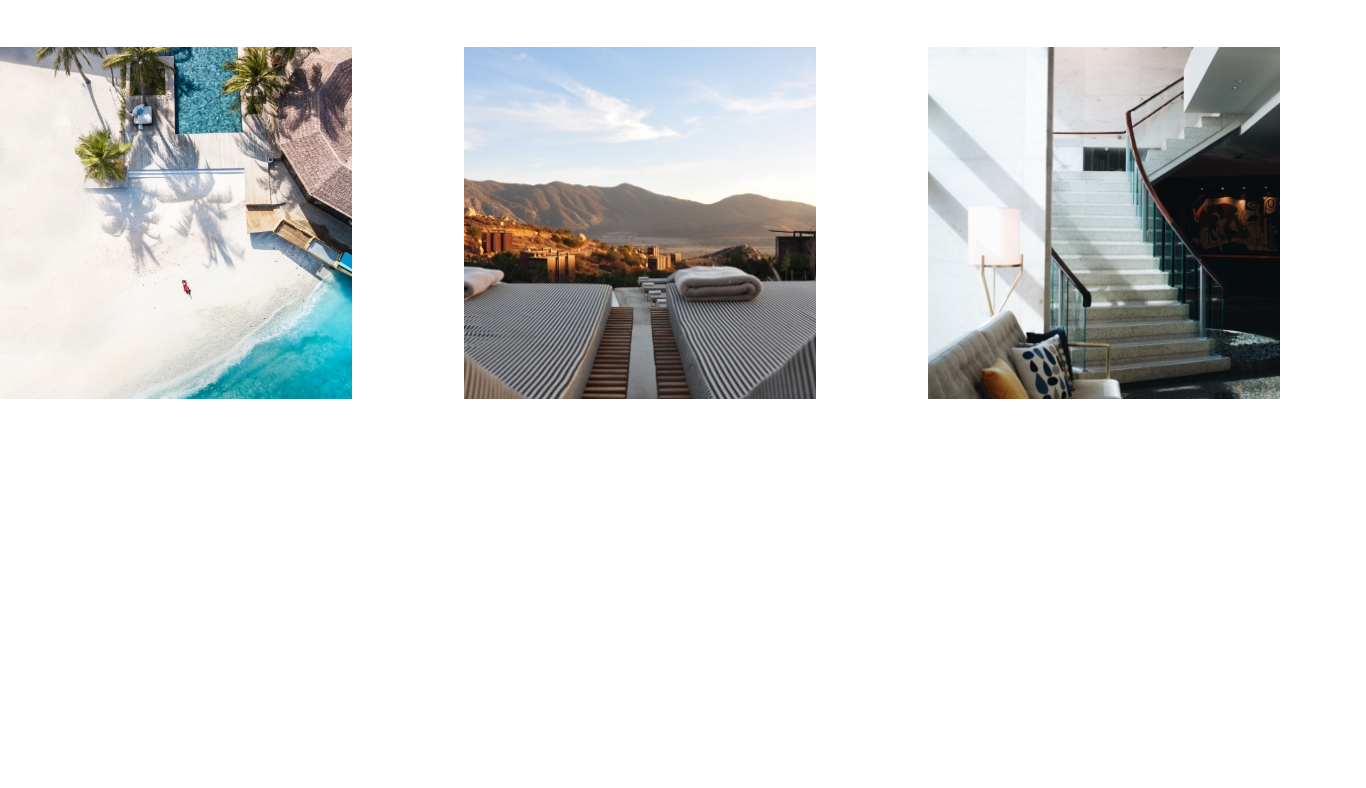
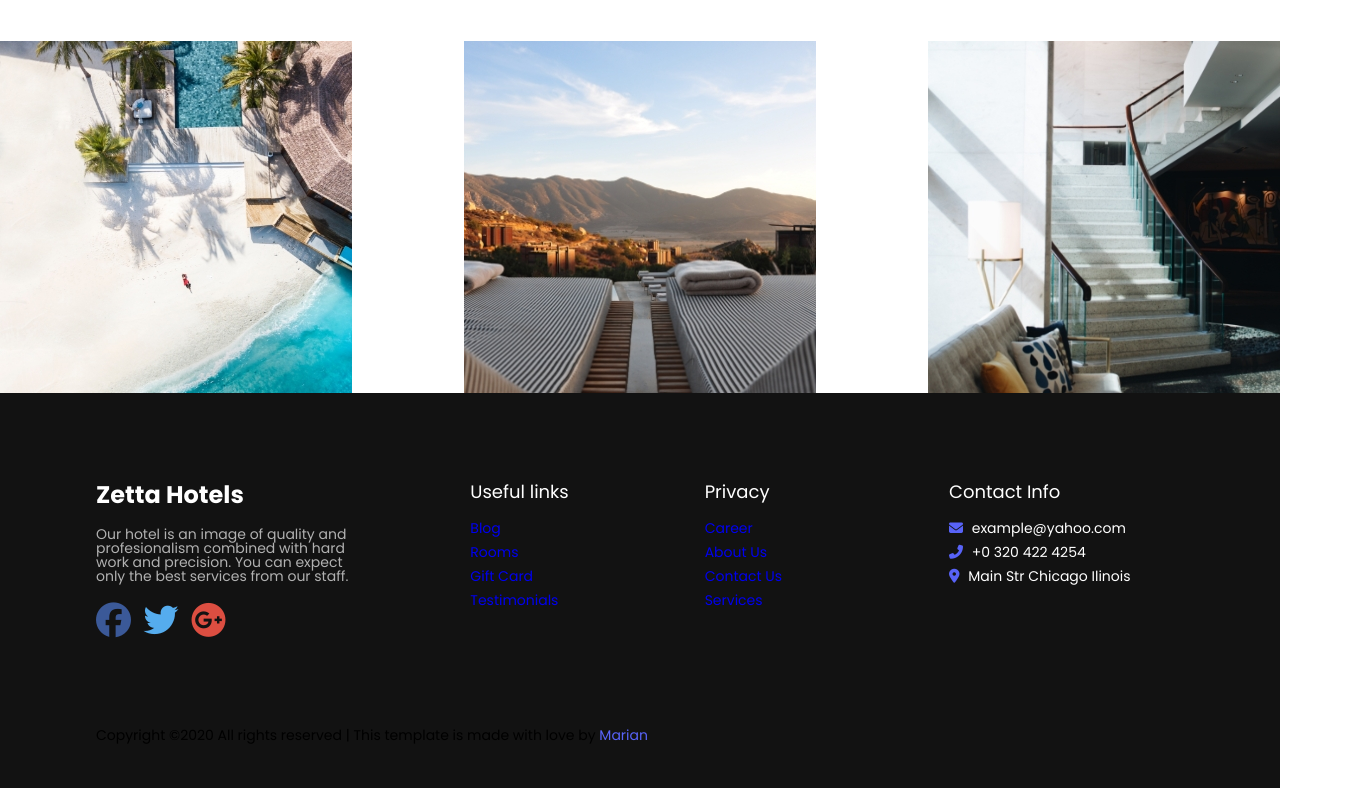
Before and after one commit to Mariami985/lesson8, a plain HTML site: page index.html in a window 1280 px wide. Shown: the part 2331-3119 px from the top of the page, 1366 px wide, since content can reach past the window. Before the commit the page ends 2820 px from the top, so only its background shows below. Drawn offline with Linux system fonts and the light colour scheme; files whose address does not match are found by name.

Commit message:
add footer

```diff
--- a/css/style.css
+++ b/css/style.css
@@ -167,7 +167,7 @@ li{
 
 .bg-section{
 	background-image: url(../img/section-image.jpg);
-	width: 1366px;
+	width: 100%;
 	height:612px;
 	background-repeat: no-repeat;
     background-size: cover;
@@ -192,8 +192,6 @@ li{
 	color: #fff;
 	text-transform: initial;
 	font-weight: bolder;
-	text-transform: uppercase;
-
 }
 .box1{
 	width:260px;
@@ -236,7 +234,8 @@ li{
 }
 /*3 section*/
 .box-section{
-	margin-top: 76px;
+	margin-top: 70px;
+	background-color: #F8F8F8;
 }
 .p-section{
 	font-size: 42px;
@@ -278,7 +277,6 @@ li{
 /*4 section*/
 .section-image{
 	margin-top: 90px;
-	margin-bottom: 90px;
 }
 .container .p-section{
 	width: 563px;
@@ -290,3 +288,87 @@ li{
 	margin-right: 0;
 
 }
+/*footer*/
+.footer-wraper{
+	background-color: #121212;
+	height: 395px;
+	width: 100%;
+	padding-top: 90px;
+}
+.left-footer{
+	width: 260px;
+	height: 191px;
+}
+.left-footer h3{
+	font-size: 24px;
+	font-family: 'Poppins';
+	font-weight: bolder;
+	color: #fff;
+}
+.left-footer p{
+	font-size: 14px;
+	font-family: 'Poppins';
+	color: #B1B1B1;
+	width: 100%;
+	margin-top: 20px;
+}
+.icon{
+	width: 130px;
+	height: 36px;
+	font-size: 35px;
+	margin-top: 20px;
+}
+.fb{
+	color:#3B5998
+}
+.twitter{
+	color: #55ACEE
+}
+.google-plus{
+	color: #DC4E41
+}
+.box-footer{
+	width: 120px;
+	height:155px;
+}
+.title1{
+	font-size: 18px;
+	font-family: 'Poppins';
+	color: #fff;
+	margin-bottom: 20px;
+}
+.ul-footer{
+	font-size: 14px;
+	font-family: 'Poppins';
+	color: #5863F8;
+	text-transform: capitalize;
+}
+.ul-footer li,
+.contact li
+{
+	margin-bottom: 10px;
+}
+.box-footer1{
+	width: 130px;
+	height:155px;
+}
+.contact{
+	width: 235px;
+	height: 155px;
+	font-size: 14px;
+	font-family: 'Poppins';
+}
+.mail,
+.call,
+.location{
+	color: #5863F8;
+	margin-right: 5px;
+}
+.p-footer{
+	font-size: 14px;
+	font-family: 'Poppins';
+	margin-top: 54px;
+}
+.span1{
+	color: #5863F8;
+}
--- a/index.html
+++ b/index.html
@@ -124,7 +124,7 @@
 		<section class="box-section">
 			<div class="container d-flex flex-between">
 				<div class="box-left">
-					<h3 class="title-h3">Testimonials</h3>
+					<h3 class="title-h3" style="margin-top: 76px">Testimonials</h3>
 					<p class="p-section">We trust our customers and they trust us too</p>
 					<div class="img-p d-flex">
 						<img src="img/man.jpg" alt="man">
@@ -148,8 +148,93 @@
 				<img src="img/mountain.jpg" alt="mountain">
 				<img src="img/stair.jpg" alt="stair">
 			</div>
+		</section>
+		<footer class="footer-wraper">
+			<div class="container d-flex flex-between">
+				<div class="left-footer">
+					<h3>Zetta Hotels</h3>
+					<p>Our hotel is an image of quality and profesionalism combined with hard work and precision. You can expect only the best services from our staff.</p>
+					<div class="icon d-flex flex-between">
+						<a href="#">
+							<i class="fab fa-facebook fb"></i>
+						</a>
+						<a href="#">
+							<i class="fab fa-twitter twitter"></i>
+						</a>
+						<a href="#">
+							<i class="fab fa-google-plus google-plus"></i>
+						</a>
 
-		</section>
+					</div>
+				</div>
+				<div class="box-footer">
+						<h3 class="title1">Useful links</h3>
+					<ul class="ul-footer">
+							<li>
+								<a href="#">Blog</a>
+							</li>
+							<li>
+								<a href="#">Rooms</a>
+							</li>
+							<li>
+								<a href="#">Gift Card</a>
+							</li>
+							<li>
+								<a href="#">Testimonials</a>
+							</li>
+					</ul>
+				</div>
+				<div class="box-footer1">
+					<h3 class="title1">Privacy</h3>
+					<nav>
+						<ul class="ul-footer">
+							<li>
+								<a href="#">Career</a>
+							</li>
+							<li>
+								<a href="#">About Us</a>
+							</li>
+							<li>
+								<a href="#">Contact Us</a>
+							</li>
+							<li>
+								<a href="#">Services</a>
+							</li>
+						</ul>
+					</nav>
+				</div>
+			<div class="contact">
+					<h3 class="title1">Contact Info</h3>
+				<ul>
+					<li>
+						<span>
+							<i class="fas fa-envelope mail"></i>
+						</span>
+						<a style="color: #fff" href="mailto:example@yahoo.com?subject=The%20subject&body=This%20is%20a%20message%20body">example@yahoo.com</a>
+					</li>
+					<li>
+						<span><i class="fas fa-phone-alt call"></i>
+						</span>
+						<a style="color: #fff" href="tel:+0 320 422 4254">+0 320 422 4254</a>
+					</li>
+					<li>
+						<span> <i class="fas fa-map-marker-alt location"></i>
+
+						</span>
+					 	<a style="color: #fff" href="https://www.google.com/maps/place/Main+Street+America/@42.033474,-87.749512,16z/data=!4m5!3m4!1s0x880e2cbcdf0cb725:0x7c6fe0ac8ddce7b0!8m2!3d41.8779787!4d-87.6295664?hl=en">Main Str Chicago Ilinois</a>
+					</li>
+				</ul>
+
+
+			</div>
+		</div>
+			<div class="container">
+				<p class="p-footer">
+				Copyright ©2020 All rights reserved | This template is made with love by <span class="span1">Marian</span>
+				</p>
+			</div>
+
+		</footer>
 
 
 	</body>
```
